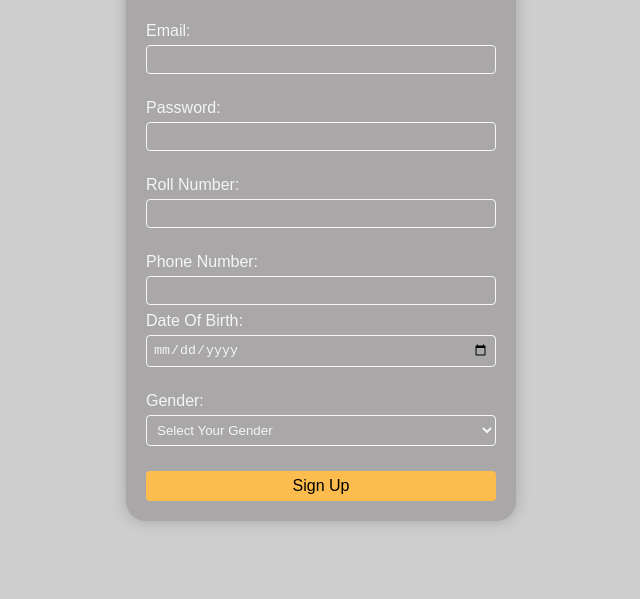
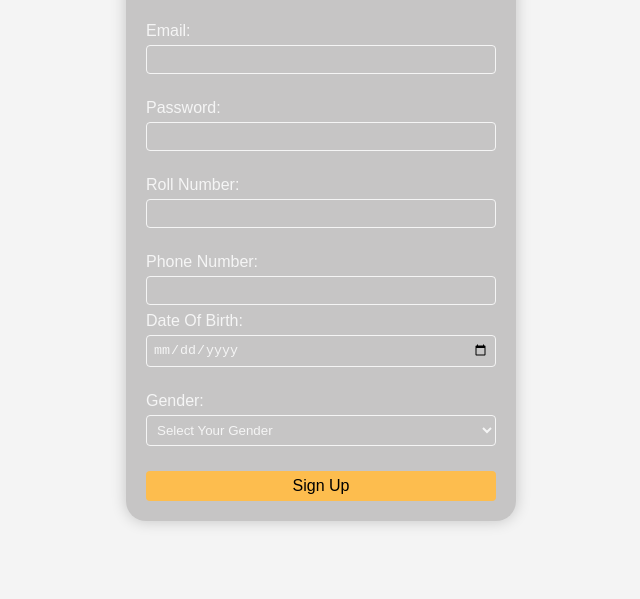
Before and after one commit to koushikkonderu/EAD-01_112, a plain HTML site: page index.html in a window 1280 px wide. Shown: the part 201-800 px from the top of the page, without its empty margins (319-959 px from the left). Drawn offline with Linux system fonts and the light colour scheme.

Commit message:
styles.css

```diff
--- a/styles.css
+++ b/styles.css
@@ -2,7 +2,7 @@ body{
     font-family: Arial, sans-serif;
     margin: 0;
     padding:0;
-    background-color: rgba(17, 10, 10, 0.2);
+    background-color: #f4f4f4;
 
     background-size: cover;
     display: flex;
```
